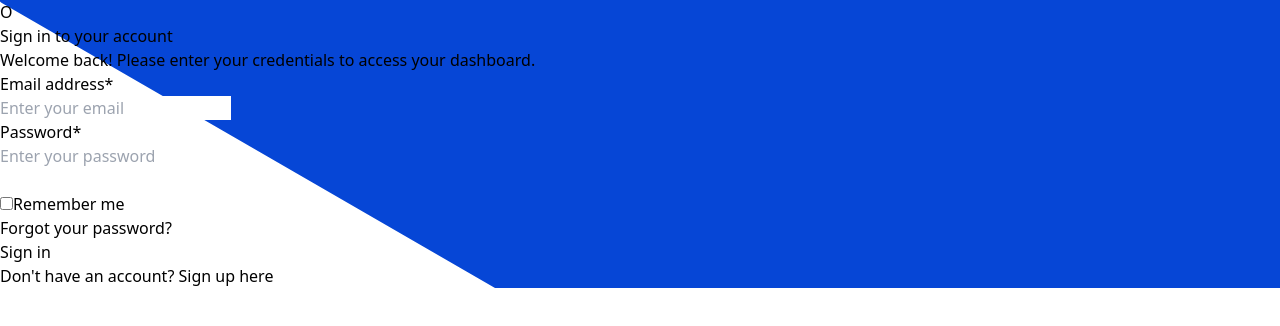
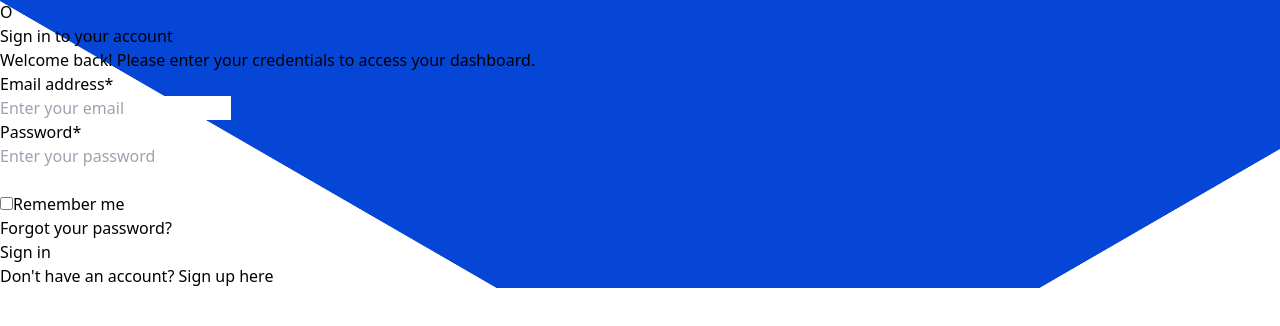
Before and after one commit to mataa019/onBoarding_Web_based, a React (Vite) app: page /login in a window 1280 px wide. Shown: the top 326 px of the page. Built offline with nearby package versions, Linux system fonts and the light colour scheme.

Commit message:
adding the registrer

```diff
--- a/src/pages/Auth/Login.tsx
+++ b/src/pages/Auth/Login.tsx
@@ -3,8 +3,8 @@ import TextField from '../../components/TextField'
 export default function Login() {
   return (
     <div
-      className="min-h-screen flex flex-col justify-center py-12 sm:px-6 lg:px-8 bg-cover bg-center bg-no-repeat"
-      style={{ backgroundImage: 'url(/loginbg.png)' }}
+      className="min-h-screen flex flex-col justify-center py-12 sm:px-6 lg:px-8 bg-center bg-no-repeat"
+      style={{ backgroundImage: 'url(/loginbg.png)', backgroundSize: '120%' }}
     >
       <div className="sm:mx-auto sm:w-full sm:max-w-md">
         {/* Logo Section */}
```
